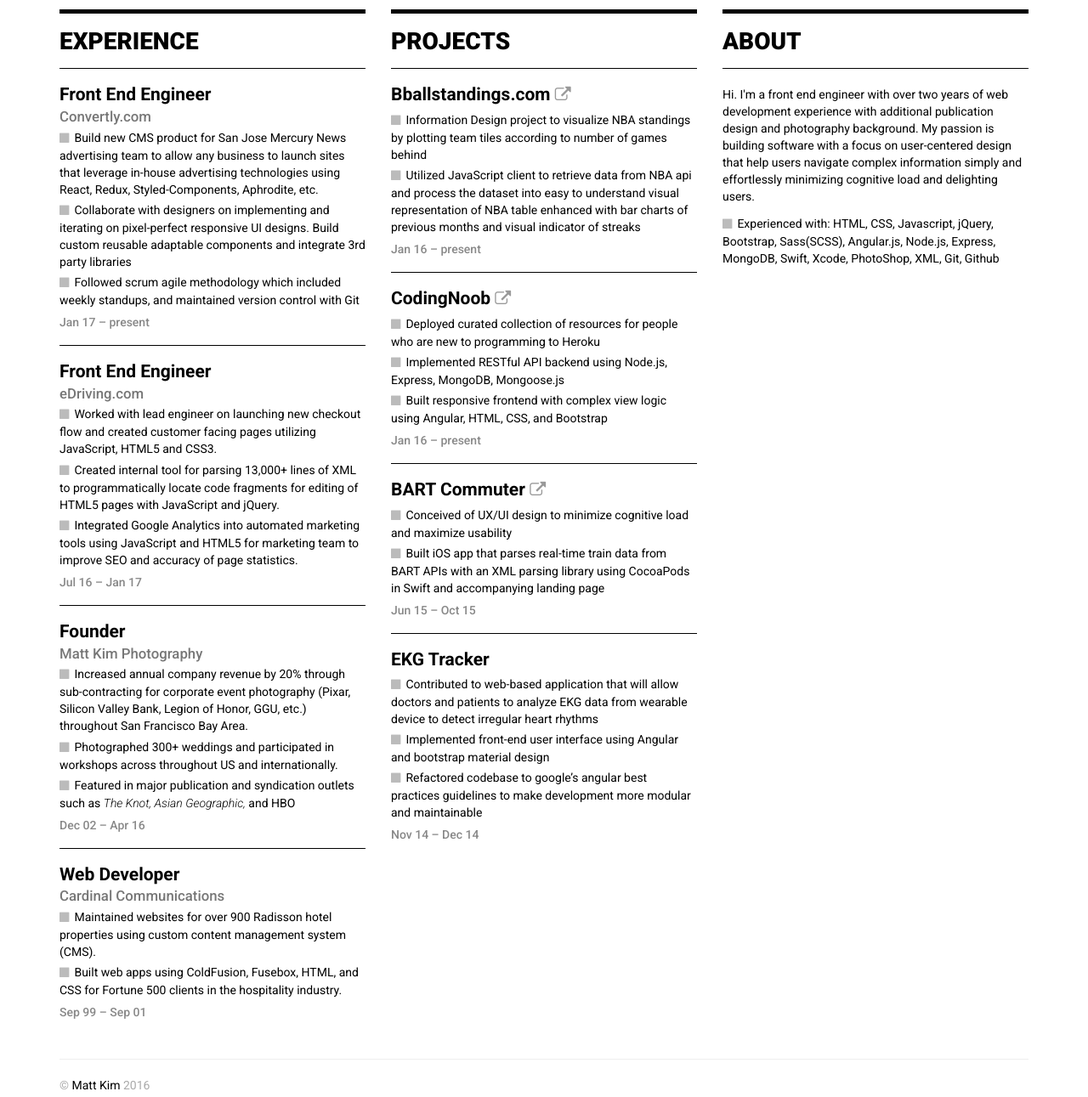
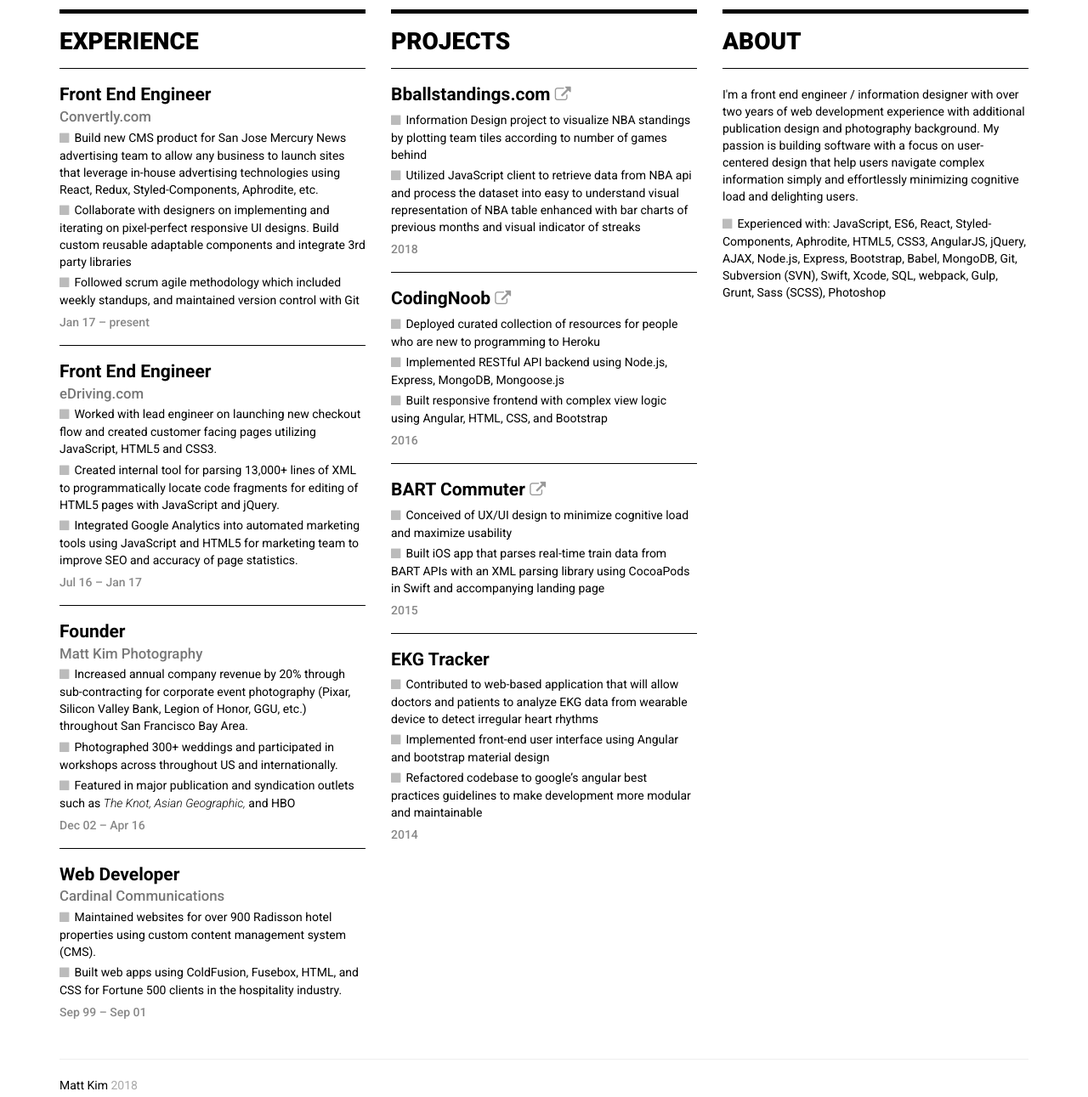
Before and after one commit to mattphoto/mattphoto.github.io, a plain HTML site: page index.html in a window 1280 px wide. Shown: the part 153-1444 px from the top of the page at 85% size. Drawn offline with nearby package versions, Linux system fonts and the light colour scheme.

Commit message:
update about and volunteer

```diff
--- a/index.html
+++ b/index.html
@@ -44,10 +44,8 @@
        <section class="col-sm-6 col-sm-push-6 col-md-4 col-md-push-8 col-xl-3 col-xl-push-9">
         <div class="block">
           <div class="block-head">About</div>
-          <p class="about-paragraph-first">Hi. I'm a front end engineer with over two years of web development experience with additional publication design and photography background. My passion is building software with a focus on user-centered design that help users navigate complex information simply and effortlessly minimizing cognitive load and delighting users.</p>
-          <p class="about-paragraph hidden-xs bullet ">Experienced with: HTML, CSS, Javascript, jQuery, Bootstrap, Sass(SCSS), Angular.js, Node.js, Express, MongoDB, Swift, Xcode, PhotoShop, XML, Git, Github</p>
-<!--           <p class="about-paragraph"><span class="glyphicon glyphicon-stop" aria-hidden="true"></span> Familiar with: FireBase, SQL, Grunt, Gulp, </p>
- -->
+          <p class="about-paragraph-first">I'm a front end engineer / information designer with over two years of web development experience with additional publication design and photography background. My passion is building software with a focus on user-centered design that help users navigate complex information simply and effortlessly minimizing cognitive load and delighting users.</p>
+          <p class="about-paragraph hidden-xs bullet ">Experienced with: JavaScript, ES6, React, Styled-Components, Aphrodite, HTML5, CSS3, AngularJS, jQuery, AJAX, Node.js, Express, Bootstrap, Babel, MongoDB, Git, Subversion (SVN), Swift, Xcode, SQL, webpack, Gulp, Grunt, Sass (SCSS), Photoshop</p>
           </div>
         </section>
         <section class="col-sm-6 col-sm-pull-6 col-md-4 col-md-pull-4 col-xl-3 col-xl-pull-3">
@@ -88,21 +86,21 @@
             <div class="element-head"><a href="http://www.bballstandings.com" target="_blank">Bballstandings.com</a> <i class="fa fa-external-link"></i></div>
             <p class="bullet">Information Design project to visualize NBA standings by plotting team tiles according to number of games behind</p>
             <p class="bullet">Utilized JavaScript client to retrieve data from NBA api and process the dataset into easy to understand visual representation of NBA table enhanced with bar charts of previous months and visual indicator of streaks</p>
-            <div class="date">Jan 16 &ndash; present</div>
+            <div class="date">2018</div>
             <div class="element-head"><a href="http://http://codingnoob.herokuapp.com/" target="_blank">CodingNoob</a> <i class="fa fa-external-link"></i></div>
             <p class="bullet">Deployed curated collection of resources for people who are new to programming to Heroku</p>
             <p class="bullet">Implemented RESTful API backend using Node.js, Express, MongoDB, Mongoose.js </p>
             <p class="bullet">Built responsive frontend with complex view logic using Angular, HTML, CSS, and Bootstrap </p>
-            <div class="date">Jan 16 &ndash; present</div>
+            <div class="date">2016</div>
             <div class="element-head"><a href="http://www.bartcommuter.com" target="_blank">BART Commuter</a> <i class="fa fa-external-link"></i></div>
             <p class="bullet">Conceived of UX/UI design to minimize cognitive load and maximize usability</p>
             <p class="bullet">Built iOS app that parses real-time train data from BART APIs with an XML parsing library using CocoaPods in Swift and accompanying landing page</p>
-            <div class="date">Jun 15 &ndash; Oct 15</div>
+            <div class="date">2015</div>
             <div class="element-head">EKG Tracker</div>
             <p class="bullet">Contributed to web-based application that will allow doctors and patients to analyze EKG data from wearable device to detect irregular heart rhythms</p>
             <p class="bullet">Implemented front-end user interface using Angular and bootstrap material design</p>
             <p class="bullet">Refactored codebase to google’s angular best practices guidelines to make development more modular and maintainable</p>
-            <div class="date">Nov 14 &ndash; Dec 14</div>
+            <div class="date">2014</div>
           </div>
         </section>
         <section class="col-sm-6 col-md-4 col-md-pull-4 col-xl-3 col-xl-pull-3 visible-xl">
@@ -112,7 +110,6 @@
             <div class="element-subhead">Code for San Jose</div>
             <p class="bullet">Volunteer for Code for America&rsquo;s San Jose chapter</p>
             <div class="date">Feb 15 &ndash; present</div>
-            <div class="block-head">Volunteer</div>
             <div class="element-head">Teaching Assistant</div>
             <div class="element-subhead">RailsBridge</div>
             <p class="bullet">Teaching Assistant for RailsBridge Javascript / jQuery Workshop</p>
@@ -132,7 +129,7 @@
       <hr>
 
       <footer>
-        <p>&copy; <a href="mailto:matt@mattkim.io">Matt Kim</a> 2016</p>
+        <p><a href="mailto:matt@mattkim.com">Matt Kim</a> 2018</p>
       </footer>
     </div> <!-- /container -->        <script src="//ajax.googleapis.com/ajax/libs/jquery/1.11.2/jquery.min.js"></script>
         <script>window.jQuery || document.write('<script src="js/vendor/jquery-1.11.2.min.js"><\/script>')</script>
```
